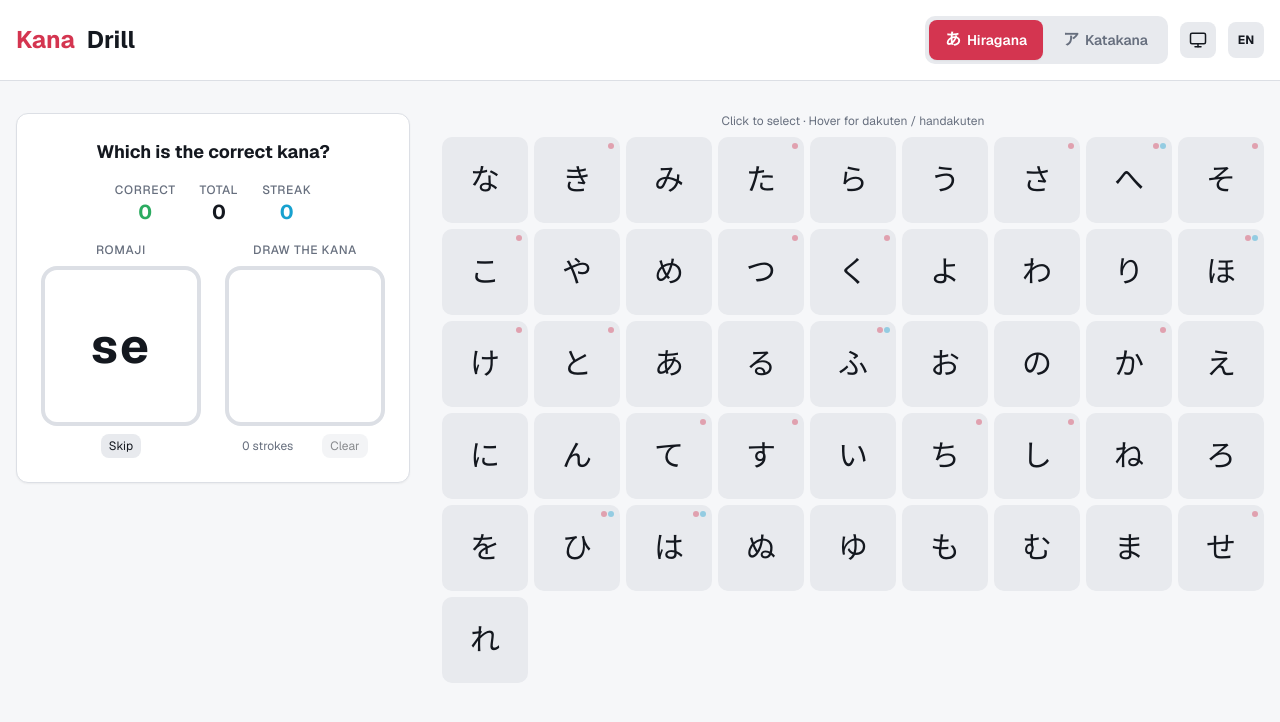
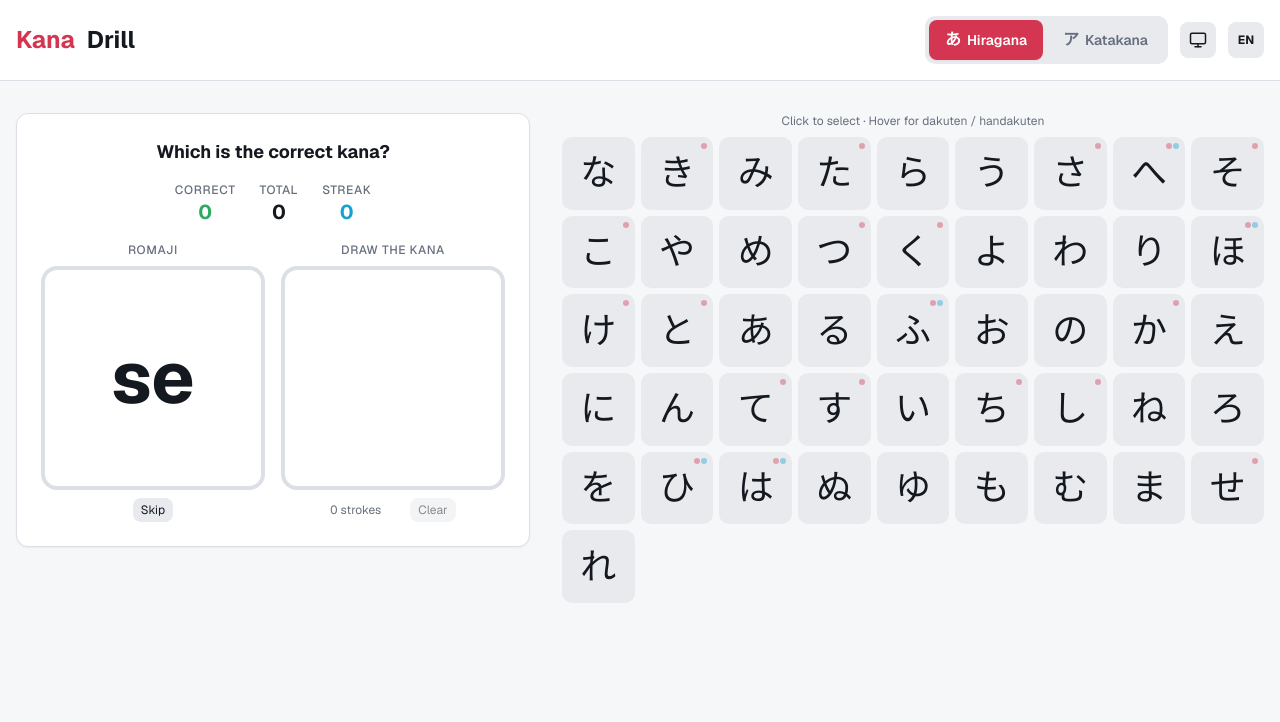
Before and after one commit to Mark-kus/kana-drill, a Next.js app: page / in a window 1280 px wide. Shown: the top 722 px of the page. Built offline with nearby package versions, Linux system fonts and the light colour scheme.

Commit message:
Enhance DrawingCanvas and DrawingHintTooltip components; add hintTooltip prop and adjust layout for improved user experience

```diff
--- a/components/drawing-canvas.tsx
+++ b/components/drawing-canvas.tsx
@@ -1,6 +1,6 @@
 "use client"
 
-import { useRef, useState, useEffect, useCallback } from "react"
+import { useRef, useState, useEffect, useCallback, type ReactNode } from "react"
 import { cn } from "@/lib/utils"
 import { evaluateDrawing, type CandidateKana } from "@/lib/kana-recognition"
 import { useLanguage } from "@/components/language-provider"
@@ -19,6 +19,7 @@ interface DrawingCanvasProps {
   disabled: boolean
   feedbackType: "correct" | "incorrect" | null
   showKanaShadow?: boolean
+  hintTooltip?: ReactNode
 }
 
 export function DrawingCanvas({
@@ -29,6 +30,7 @@ export function DrawingCanvas({
   disabled,
   feedbackType,
   showKanaShadow,
+  hintTooltip,
 }: DrawingCanvasProps) {
   const { t } = useLanguage()
   const canvasRef = useRef<HTMLCanvasElement>(null)
@@ -173,12 +175,12 @@ export function DrawingCanvas({
   }, [clearAutoVerify])
 
   return (
-    <div className="flex flex-col items-center gap-2 select-none" style={{ WebkitTouchCallout: 'none' }}>
-      <div className="relative w-[130px] h-[130px] sm:w-40 sm:h-40 select-none" style={{ WebkitTouchCallout: 'none' }}>
-        {/* Target kana shown behind the drawing when asserting */}
+    <div className="w-full flex flex-col items-center gap-2 select-none" style={{ WebkitTouchCallout: 'none' }}>
+      <div className="relative w-full aspect-square sm:w-56 select-none" style={{ WebkitTouchCallout: 'none' }}>
+        {hintTooltip}
         <span
           className={cn(
-            "absolute inset-0 flex items-center justify-center text-7xl font-bold pointer-events-none select-none z-0",
+            "absolute inset-0 flex items-center justify-center text-9xl font-bold pointer-events-none select-none",
             feedbackType === "correct" || showKanaShadow ? "opacity-20" : "opacity-0",
           )}
         >
@@ -189,7 +191,7 @@ export function DrawingCanvas({
           width={CANVAS_SIZE}
           height={CANVAS_SIZE}
           className={cn(
-            "absolute inset-0 w-full h-full rounded-2xl border-4 cursor-crosshair touch-none select-none transition-all duration-300 z-10",
+            "absolute inset-0 w-full h-full rounded-2xl border-4 cursor-crosshair touch-none select-none transition-colors",
             feedbackType === "correct"
               ? "border-success bg-success/10"
               : feedbackType === "incorrect"
@@ -202,15 +204,15 @@ export function DrawingCanvas({
         />
       </div>
 
-      <div className="flex items-center gap-2">
-        <span className="text-xs text-muted-foreground tabular-nums min-w-[4.5rem]">
+      <div className="flex items-center gap-2 select-none">
+        <span className="text-xs text-muted-foreground tabular-nums min-w-[4.5rem] select-none">
           {strokeCount} {strokeCount === 1 ? t.stroke : t.strokes}
         </span>
         <button
           onClick={clearCanvas}
           disabled={disabled || !hasDrawn}
           className={cn(
-            "px-2 py-1 text-xs rounded-md transition-colors",
+            "px-2 py-1 text-xs rounded-md transition-colors select-none",
             "bg-secondary text-secondary-foreground hover:bg-secondary/80",
             "disabled:opacity-50 disabled:cursor-not-allowed",
           )}
--- a/components/drawing-hint-tooltip.tsx
+++ b/components/drawing-hint-tooltip.tsx
@@ -19,7 +19,7 @@ export function DrawingHintTooltip({
 
   return (
     <div
-      className={`absolute right-full top-1/2 -translate-y-1/2 mr-3 z-10 w-44 rounded-lg border border-border bg-popover px-3 py-2 text-left shadow-md transition-opacity duration-500 ${visible ? "opacity-100" : "opacity-0 pointer-events-none"}`}
+      className={`absolute bottom-full left-0 right-0 mb-1 z-10 rounded-lg border border-border bg-popover px-3 py-2 text-center shadow-md transition-opacity duration-500 ${visible ? "opacity-100" : "opacity-0 pointer-events-none"}`}
     >
       {bestMatchKana && (
         <p className="text-sm text-foreground">
@@ -32,9 +32,6 @@ export function DrawingHintTooltip({
           {strokeHint}
         </p>
       )}
-      {/* Arrow pointing right */}
-      <div className="absolute top-1/2 left-full -translate-y-1/2 w-0 h-0 border-y-[6px] border-y-transparent border-l-[6px] border-l-border" />
-      <div className="absolute top-1/2 left-full -translate-y-1/2 -ml-px w-0 h-0 border-y-[5px] border-y-transparent border-l-[5px] border-l-popover" />
     </div>
   )
 }
--- a/components/kana-practice.tsx
+++ b/components/kana-practice.tsx
@@ -98,27 +98,27 @@ export function KanaPractice() {
 
               <QuizPrompt score={quiz.score} total={quiz.total} streak={quiz.streak} />
 
-              {/* Romaji + Drawing side by side */}
-              <div className="flex flex-row items-start justify-center gap-3 sm:gap-6 mt-4">
+              {/* Romaji + Drawing */}
+              <div className="flex flex-col sm:flex-row items-center justify-center gap-4 mt-4">
                 {/* Romaji box */}
-                <div className="flex w-[130px] sm:w-40 flex-col items-center">
-                  <p className="text-xs font-medium text-muted-foreground uppercase tracking-wider mb-2">
+                <div className="w-full max-w-xs sm:w-auto flex flex-col items-center gap-2">
+                  <p className="text-xs font-medium text-muted-foreground uppercase tracking-wider">
                     {t.romaji}
                   </p>
                   <div
-                    className={`flex items-center justify-center w-[130px] h-[130px] sm:w-40 sm:h-40 rounded-2xl border-4 transition-all duration-300 ${
+                    className={cn(
+                      "flex items-center justify-center w-full aspect-square sm:w-56 rounded-2xl border-4 transition-colors",
                       quiz.feedbackType === "correct"
-                        ? "border-success bg-success/10 scale-105"
+                        ? "border-success bg-success/10"
                         : quiz.feedbackType === "incorrect"
                           ? "border-destructive bg-destructive/10 animate-shake"
-                          : "border-border bg-card"
-                    }`}
+                          : "border-border bg-card",
+                    )}
                   >
-                    <span className="text-4xl sm:text-5xl font-bold text-foreground tracking-wider">
+                    <span className="text-7xl font-bold text-foreground">
                       {quiz.currentKana.romaji}
                     </span>
                   </div>
-                  <div className="flex items-center justify-center mt-2">
                   <button
                     onClick={quiz.handleGiveUp}
                     disabled={quiz.isProcessing}
@@ -131,19 +131,12 @@ export function KanaPractice() {
                     {t.skip}
                   </button>
                 </div>
-                </div>
 
                 {/* Drawing canvas */}
-                <div className="relative flex flex-col items-center">
+                <div className="w-full max-w-xs sm:w-auto flex flex-col items-center">
                   <p className="text-xs font-medium text-muted-foreground uppercase tracking-wider mb-2">
                     {t.drawKana}
                   </p>
-
-                  <DrawingHintTooltip
-                    bestMatchKana={drawingHint.bestMatchKana}
-                    strokeHint={drawingHint.strokeHint}
-                    visible={hintVisible}
-                  />
 
                   <DrawingCanvas
                     targetKana={quiz.currentKana.kana}
@@ -153,6 +146,13 @@ export function KanaPractice() {
                     disabled={quiz.isProcessing}
                     feedbackType={quiz.feedbackType}
                     showKanaShadow={quiz.correctKana !== null}
+                    hintTooltip={
+                      <DrawingHintTooltip
+                        bestMatchKana={drawingHint.bestMatchKana}
+                        strokeHint={drawingHint.strokeHint}
+                        visible={hintVisible}
+                      />
+                    }
                   />
                 </div>
               </div>
--- a/components/kana-table.tsx
+++ b/components/kana-table.tsx
@@ -126,7 +126,7 @@ function KanaCellButton({
         }}
         disabled={disabled}
         className={cn(
-          "w-full aspect-square rounded-lg flex items-center justify-center text-2xl sm:text-3xl font-medium transition-all duration-200 relative overflow-hidden select-none",
+          "w-full aspect-square rounded-lg flex items-center justify-center text-3xl sm:text-4xl font-medium transition-all duration-200 relative overflow-hidden select-none",
           "hover:scale-105 active:scale-95",
           "focus-visible:outline-none focus-visible:ring-2 focus-visible:ring-ring",
           baseFeedback.isCorrect &&
```
Lines whose indentation alone changed are shown as unchanged.
